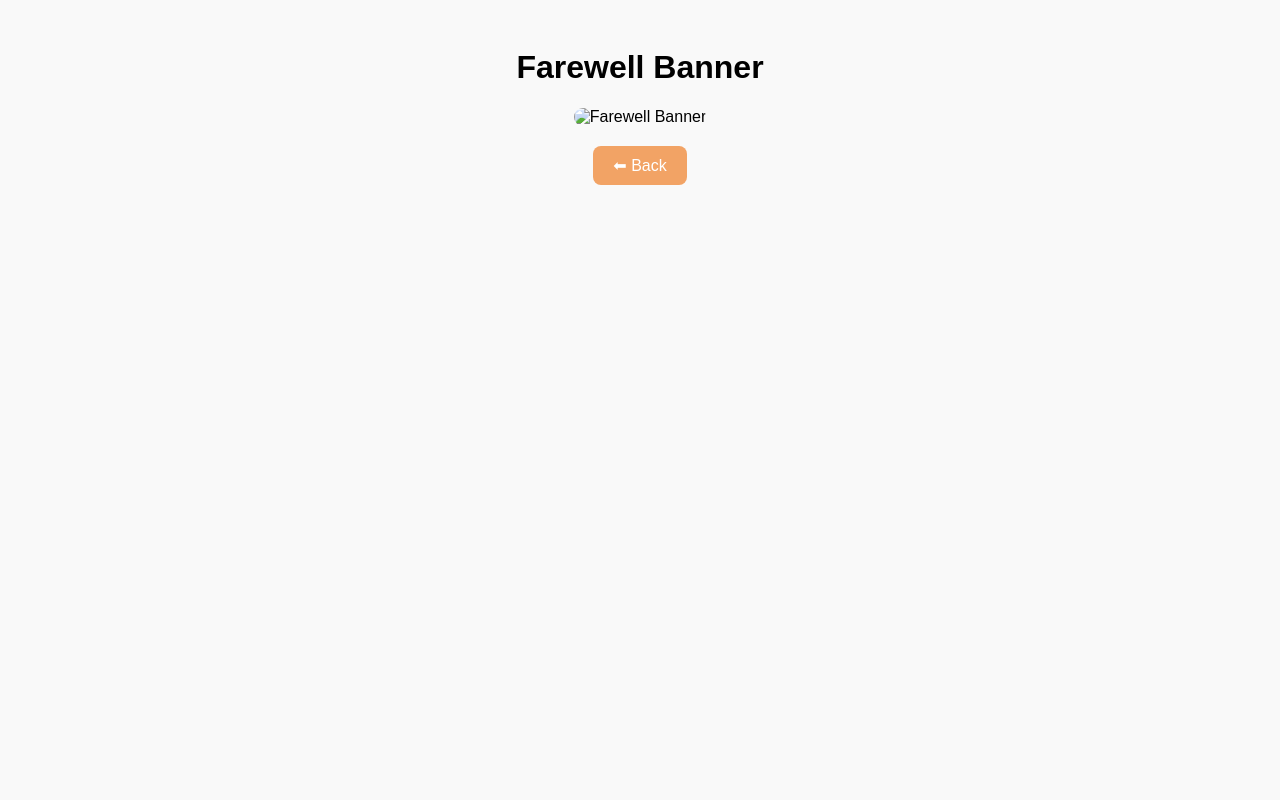
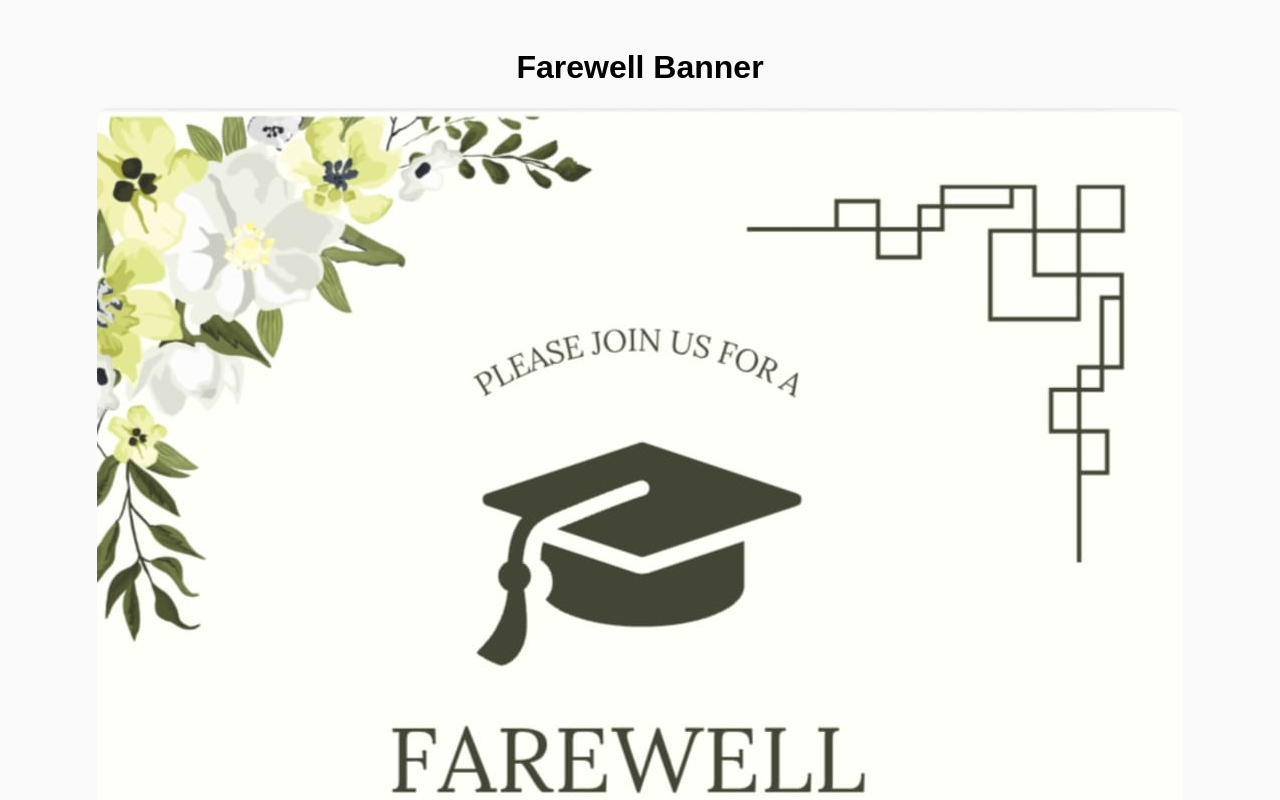
Before and after one commit to gayatrikolapati/gayatri, a plain HTML site: page banner.html in a window 1280 px wide. Shown: the top 800 px of the page. Drawn offline with Linux system fonts and the light colour scheme.

Commit message:
Update banner.html

```diff
--- a/banner.html
+++ b/banner.html
@@ -2,7 +2,7 @@
 <html lang="en">
 <head>
   <meta charset="UTF-8">
-  <title>Banner View</title>
+  <title></title>
   <style>
     body { text-align: center; background: #f9f9f9; font-family: sans-serif; padding: 20px; }
     img { max-width: 100%; border-radius: 12px; }
@@ -20,7 +20,7 @@
 </head>
 <body>
   <h1>Farewell Banner</h1>
-  <img src="IMAGES/banner.jpg" alt="Farewell Banner">
+  <img src="banner.jpg" alt="Farewell Banner">
   <br>
   <button onclick="history.back()">⬅ Back</button>
 </body>
```
